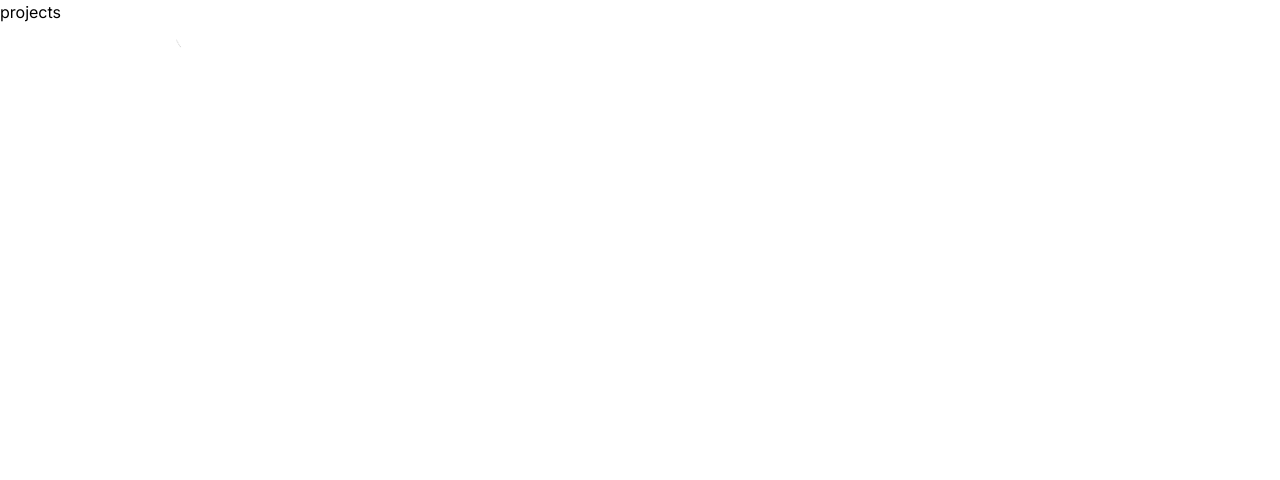
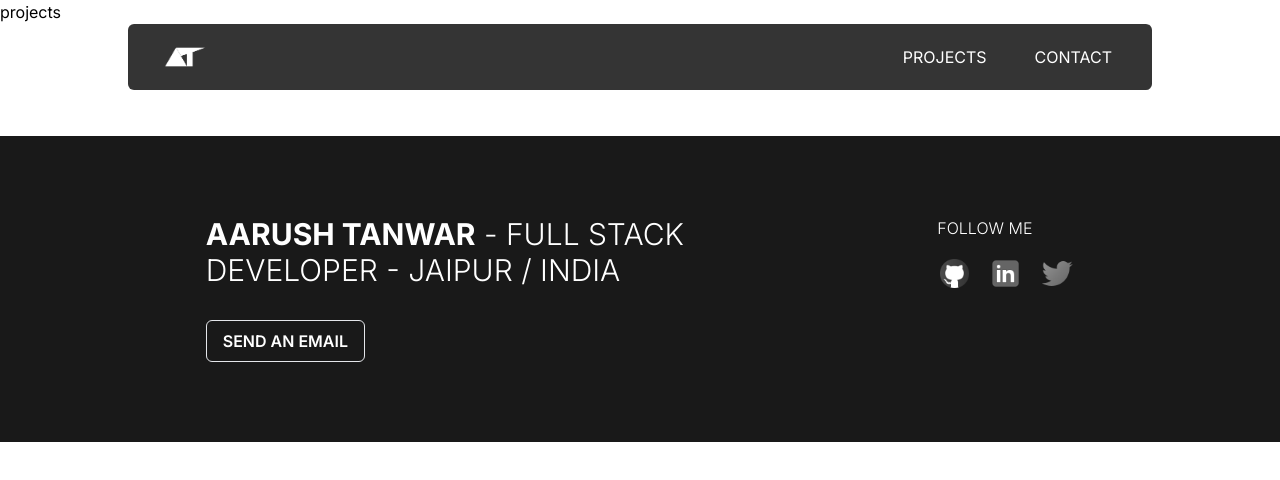
Before and after one commit to Thisisaarush/Dev_Portfolio, a Next.js app: page /projects in a window 1280 px wide. Shown: the top 480 px of the page. Built offline with nearby package versions, Linux system fonts and the light colour scheme.

Commit message:
fixed navbar opacity issue

```diff
--- a/src/Components/Navigation/Navigation.tsx
+++ b/src/Components/Navigation/Navigation.tsx
@@ -6,7 +6,7 @@ import Logo from "../../../public/Logo.png";
 
 const Navigation = () => {
   return (
-    <ul className="z-10 text-sm md:text-base py-2 absolute text-white top-4 left-1/2 -translate-x-1/2 transition- duration-150 ease-in-out bg-white bg-opacity-10 rounded-md backdrop-blur-md flex justify-between items-center max-w-5xl w-[95vw] px-8">
+    <ul className="z-10 text-sm md:text-base py-2 absolute text-white top-6 left-1/2 -translate-x-1/2 transition-all duration-150 ease-in-out bg-[#1e1e1e] bg-opacity-90 rounded-md backdrop-blur-md flex justify-between items-center max-w-5xl w-[95vw] px-8">
       <li>
         <Link href="/">
           <Image src={Logo} alt="logo" width={50} height={50} />
--- a/src/app/layout.tsx
+++ b/src/app/layout.tsx
@@ -2,6 +2,7 @@ import "./globals.css";
 
 // components
 import Navigation from "@/Components/Navigation/Navigation";
+import Footer from "@/Components/Footer/Footer";
 
 export const metadata = {
   title: "Aarush Tanwar - Full Stack Developer, Designer",
@@ -18,6 +19,7 @@ export default function RootLayout({
       <body>
         <Navigation />
         {children}
+        <Footer />
       </body>
     </html>
   );
--- a/src/app/page.tsx
+++ b/src/app/page.tsx
@@ -1,6 +1,5 @@
 // components
 import DesignSection from "@/Components/DesignSection/DesignSection";
-import Footer from "@/Components/Footer/Footer";
 import HeroSection from "@/Components/HeroSection/HeroSection";
 import ProjectsSection from "@/Components/ProjectsSection/ProjectsSection";
 import RainbowPrism from "@/Components/RainbowPrism/RainbowPrism";
@@ -12,7 +11,6 @@ export default function Home() {
       <HeroSection />
       <ProjectsSection />
       <DesignSection />
-      <Footer />
     </main>
   );
 }
--- a/src/app/projects/page.tsx
+++ b/src/app/projects/page.tsx
@@ -2,7 +2,7 @@ import React from "react";
 
 const Projects = () => {
   return (
-    <div>
+    <div className="">
       <div>projects</div>
     </div>
   );
```
